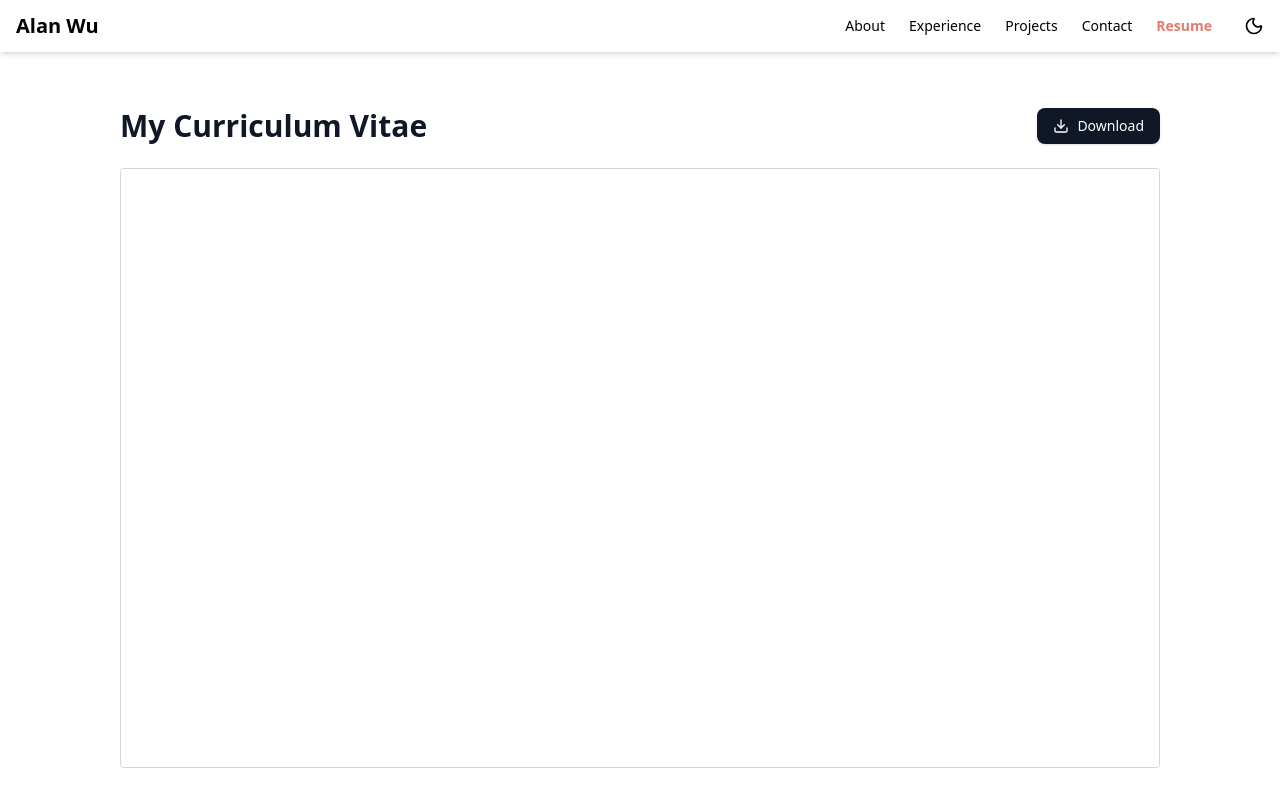
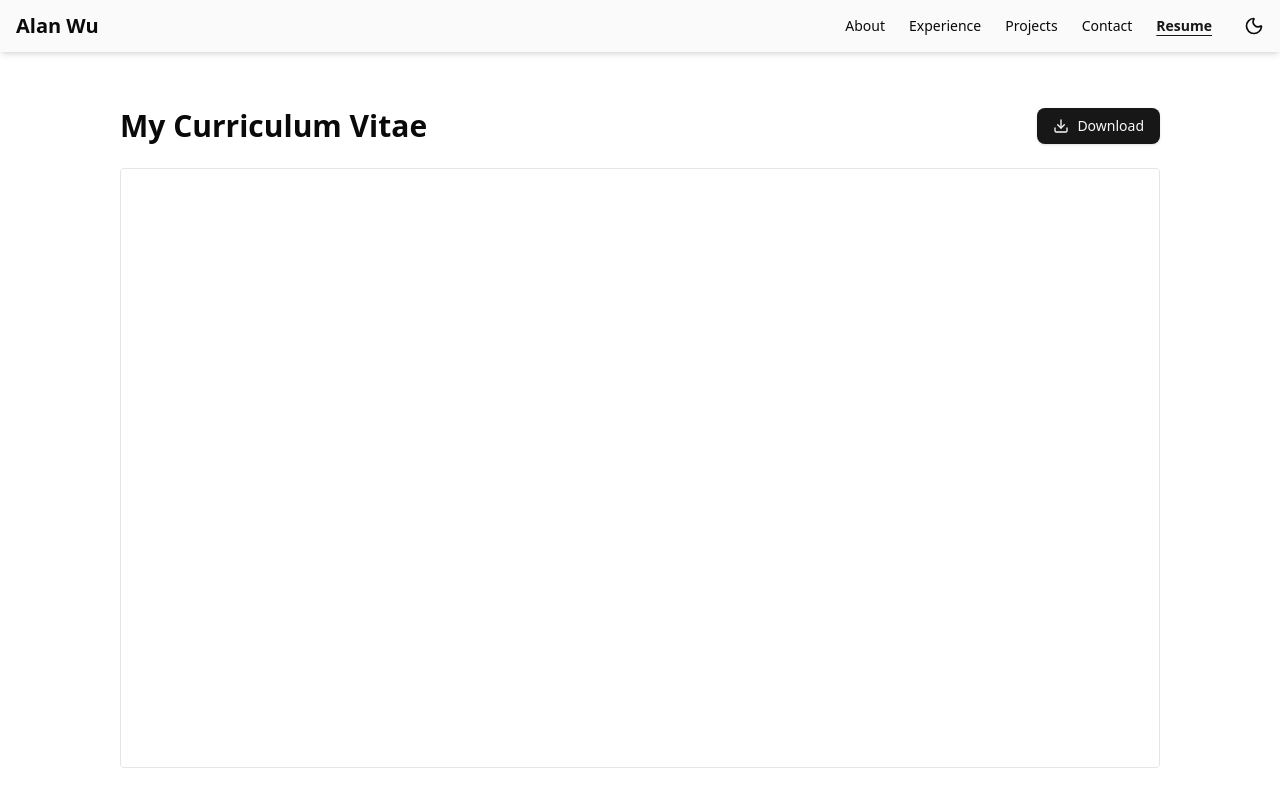
Before and after one commit to AlanWu888/portfolio-next.js, a Next.js app: page /cv in a window 1280 px wide. Shown: the top 806 px of the page. Built offline with nearby package versions, Linux system fonts and the light colour scheme.

Commit message:
styling fixes

```diff
--- a/src/app/(components)/NavBar.tsx
+++ b/src/app/(components)/NavBar.tsx
@@ -21,7 +21,7 @@ const Navbar = () => {
   };
 
   return (
-    <nav className="w-full bg-white dark:bg-[#343A40] text-black dark:text-white shadow-md sticky top-0 z-50 transition-colors">
+    <nav className="w-full bg-sidebar text-sidebar-foreground shadow-md sticky top-0 z-50 transition-colors">
       <div className="max-w-7xl mx-auto px-4 py-3 flex items-center justify-between">
         <div className="text-xl font-bold">Alan Wu</div>
 
@@ -29,20 +29,16 @@ const Navbar = () => {
         <div className="hidden md:flex items-center space-x-6 text-sm font-medium">
           <Link
             href="/"
-            className={`hover:text-[#E57B70] ${
-              pathname === '/' ? 'text-[#E57B70] font-semibold' : ''
-            }`}
+            className={`nav-link ${pathname === '/' ? 'nav-link-active' : ''}`}
           >
             About
           </Link>
-          <a href="#experience" className="hover:text-[#E57B70]">Experience</a>
-          <a href="#projects" className="hover:text-[#E57B70]">Projects</a>
-          <a href="#contact" className="hover:text-[#E57B70]">Contact</a>
+          <a href="#experience" className="nav-link">Experience</a>
+          <a href="#projects" className="nav-link">Projects</a>
+          <a href="#contact" className="nav-link">Contact</a>
           <Link
             href="/cv"
-            className={`hover:text-[#E57B70] ${
-              pathname === '/cv' ? 'text-[#E57B70] font-semibold' : ''
-            }`}
+            className={`nav-link ${pathname === '/cv' ? 'nav-link-active' : ''}`}
           >
             Resume
           </Link>
@@ -69,13 +65,11 @@ const Navbar = () => {
 
       {/* Mobile Menu */}
       {menuOpen && (
-        <div className="md:hidden bg-white dark:bg-[#343A40] px-4 pb-4 space-y-3 text-sm font-medium">
+        <div className="md:hidden bg-sidebar text-sidebar-foreground px-4 pb-4 space-y-3 text-sm font-medium">
           <Link
             href="/"
             onClick={() => setMenuOpen(false)}
-            className={`block hover:text-[#E57B70] ${
-              pathname === '/' ? 'text-[#E57B70] font-semibold' : ''
-            }`}
+            className={`mobile-nav-link ${pathname === '/' ? 'mobile-nav-link-active' : ''}`}
           >
             About
           </Link>
@@ -84,7 +78,7 @@ const Navbar = () => {
               key={id}
               href={`#${id}`}
               onClick={() => setMenuOpen(false)}
-              className="block hover:text-[#E57B70]"
+              className="mobile-nav-link"
             >
               {id.charAt(0).toUpperCase() + id.slice(1)}
             </a>
@@ -92,9 +86,7 @@ const Navbar = () => {
           <Link
             href="/cv"
             onClick={() => setMenuOpen(false)}
-            className={`block hover:text-[#E57B70] ${
-              pathname === '/cv' ? 'text-[#E57B70] font-semibold' : ''
-            }`}
+            className={`mobile-nav-link ${pathname === '/cv' ? 'mobile-nav-link-active' : ''}`}
           >
             Resume
           </Link>
--- a/src/app/(components)/PDFViewer.tsx
+++ b/src/app/(components)/PDFViewer.tsx
@@ -10,20 +10,20 @@ interface PDFViewerProps {
 
 const PDFViewer: React.FC<PDFViewerProps> = ({ title, pdfPath }) => {
   return (
-    <div className="p-4 sm:p-6 max-w-7xl mx-auto bg-white dark:bg-gray-900 text-gray-900 dark:text-gray-100">
+    <div className="p-4 sm:p-6 max-w-7xl mx-auto bg-card text-card-foreground">
       <div className="flex flex-col sm:flex-row sm:items-center sm:justify-between mb-6 gap-4">
         <h1 className="text-2xl sm:text-3xl font-semibold">{title}</h1>
         <a
           href={pdfPath}
           download
-          className="inline-flex items-center gap-2 px-4 py-2 text-sm font-medium text-white bg-gray-900 dark:bg-gray-100 dark:text-gray-900 rounded-md shadow hover:bg-gray-800 dark:hover:bg-gray-200 transition-colors"
+          className="inline-flex items-center gap-2 px-4 py-2 text-sm font-medium bg-primary text-primary-foreground rounded-md shadow hover:brightness-90 transition-colors"
         >
           <Download className="w-4 h-4" />
           Download
         </a>
       </div>
 
-      <div className="w-full h-[75vh] border border-gray-300 dark:border-gray-700 rounded overflow-hidden">
+      <div className="w-full h-[75vh] border border-border rounded overflow-hidden">
         <iframe
           src={pdfPath}
           className="w-full h-full"
--- a/src/app/globals.css
+++ b/src/app/globals.css
@@ -76,6 +76,7 @@
   --sidebar-accent-foreground: oklch(0.205 0 0);
   --sidebar-border: oklch(0.922 0 0);
   --sidebar-ring: oklch(0.708 0 0);
+  --nav-hover: oklch(0.7 0.2 150); /* light green for hover */
 }
 
 .dark {
@@ -110,6 +111,7 @@
   --sidebar-accent-foreground: oklch(0.985 0 0);
   --sidebar-border: oklch(1 0 0 / 10%);
   --sidebar-ring: oklch(0.556 0 0);
+  --nav-hover: oklch(0.6 0.19 145); /* darker green for dark mode */
 }
 
 @layer base {
@@ -120,3 +122,30 @@
     @apply bg-background text-foreground;
   }
 }
+
+@layer utilities {
+  .nav-link {
+    @apply transition-colors;
+  }
+
+  .nav-link:hover {
+    color: var(--nav-hover);
+  }
+
+  .nav-link-active {
+    @apply text-primary font-bold underline underline-offset-4;
+  }
+
+  .mobile-nav-link {
+    @apply block px-2 py-1 rounded-md transition-colors;
+  }
+
+  .mobile-nav-link:hover {
+    color: var(--nav-hover);
+    background-color: var(--color-muted);
+  }
+
+  .mobile-nav-link-active {
+    @apply bg-muted text-primary font-semibold;
+  }
+}
```
